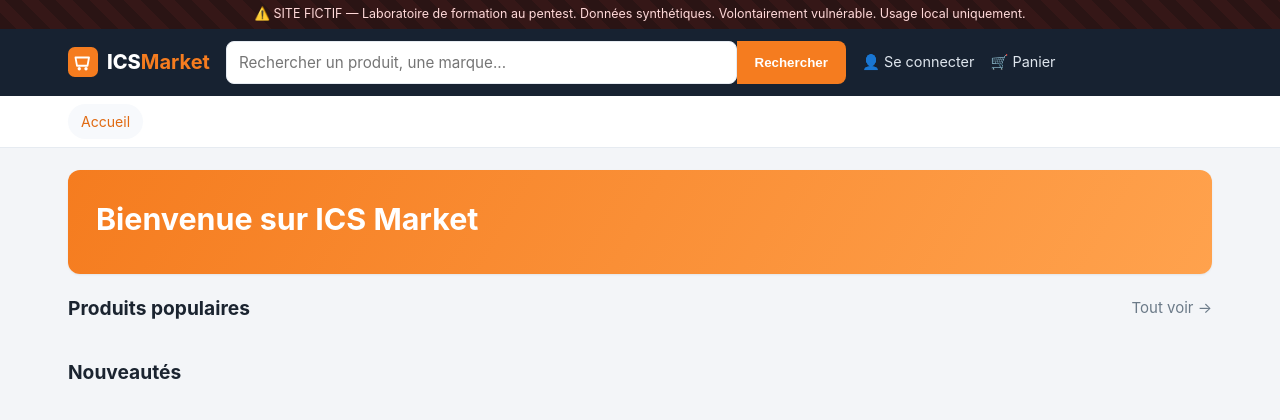
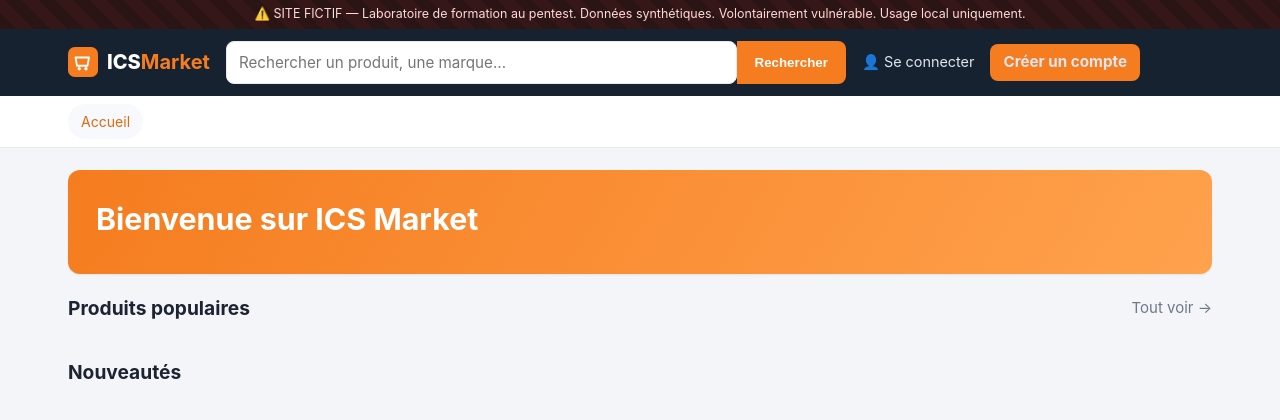
Before and after one commit to buteurdechien-svg/ics-market, a PHP site: page / in a window 1280 px wide. Shown: the top 420 px of the page. Run offline with PHP 8.4, Linux system fonts and the light colour scheme; data that the repository does not hold is empty; some libraries are stand-ins or nearby versions.

Commit message:
Masquer completement le lien Panier pour les visiteurs non connectes
- Le lien Panier n'apparait que pour un utilisateur connecte
- Les visiteurs voient 'Se connecter' + 'Creer un compte' a la place

```diff
--- a/app/views/partials/layout.php
+++ b/app/views/partials/layout.php
@@ -31,10 +31,11 @@ $cartN = cart_count();
           <a href="/account">👤 <?= e(explode(' ', $user['full_name'])[0]) ?></a>
           <?php if ($user['role'] !== 'customer'): ?><a href="/manage"><?= e($user['role']) ?></a><?php endif; ?>
           <a href="/logout">Déconnexion</a>
+          <a href="/cart">🛒 Panier <?php if ($cartN): ?><span class="cart-badge"><?= $cartN ?></span><?php endif; ?></a>
         <?php else: ?>
           <a href="/login">👤 Se connecter</a>
+          <a href="/register" class="btn" style="padding:7px 13px">Créer un compte</a>
         <?php endif; ?>
-        <a href="<?= $user ? '/cart' : '/login' ?>">🛒 Panier <?php if ($user && $cartN): ?><span class="cart-badge"><?= $cartN ?></span><?php endif; ?></a>
       </nav>
     </div>
   </header>
```
